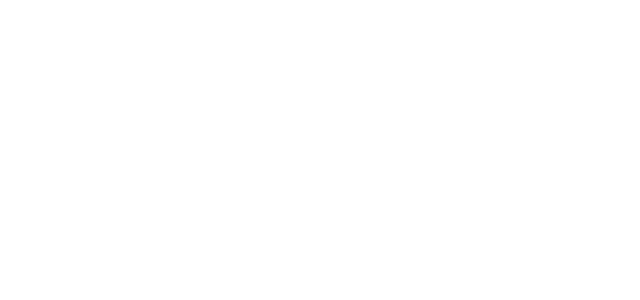
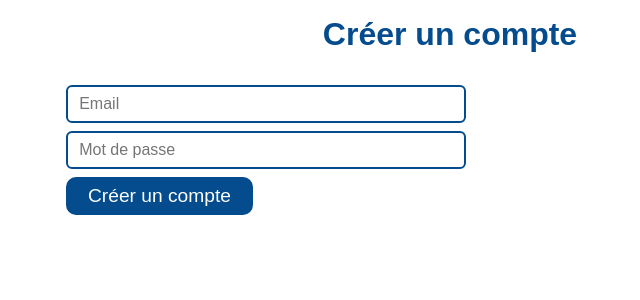
Before and after one commit to voixestlibre/La-voix-est-libre, a React (Vite) app: page /login in a window 1280 px wide. Before the commit this address had no page. Shown: the top 300 px of the page, without its empty margins (190-830 px from the left). Built offline with nearby package versions, Linux system fonts and the light colour scheme.

Commit message:
Enregistrement

```diff
--- a/src/App.tsx
+++ b/src/App.tsx
@@ -1,11 +1,8 @@
 import { BrowserRouter, Routes, Route } from 'react-router-dom';
 import HomePage from './ui/pages/HomePage';
 import CreationPage from './ui/pages/CreationPage';
-
-
-
-import ChefPage from './ui/pages/ChefPage';
-import SingerPage from './ui/pages/SingerPage';
+import SignUpPage from './ui/pages/SignUpPage';
+import LoginPage from './ui/pages/LoginPage';
 
 export default function App() {
   return (
@@ -13,11 +10,8 @@ export default function App() {
       <Routes>
         <Route path="/" element={<HomePage />} />
         <Route path="/create" element={<CreationPage />} />
-
-
-
-        <Route path="/chef" element={<ChefPage />} />
-        <Route path="/singer" element={<SingerPage />} />
+        <Route path="/login" element={<SignUpPage />} />
+        <Route path="/signup" element={<LoginPage />} />
       </Routes>
     </BrowserRouter>
   );
--- /dev/null
+++ b/src/infrastructure/storage/authService.ts
@@ -0,0 +1,19 @@
+// infrastructure/authService.ts
+import { supabase } from './supabaseClient';
+
+export async function signIn(email: string, password: string) {
+  const { data, error } = await supabase.auth.signInWithPassword({ email, password });
+  if (error) throw error;
+  return data; // contient user et session
+}
+
+export async function signUp(email: string, password: string) {
+  const { data, error } = await supabase.auth.signUp({ email, password });
+  if (error) throw error;
+  return data;
+}
+
+export async function signOut() {
+  const { error } = await supabase.auth.signOut();
+  if (error) throw error;
+}
--- /dev/null
+++ b/src/infrastructure/storage/translateSupabaseError.ts
@@ -0,0 +1,17 @@
+// infrastructure/translateSupabaseError.ts
+export function translateSupabaseError(message: string): string {
+    switch (message) {
+      case 'Password should be at least 6 characters.':
+        return 'Le mot de passe doit contenir au moins 6 caractères.';
+      case 'Invalid login credentials':
+        return 'Identifiants incorrects';
+      case 'User not found':
+        return "Utilisateur introuvable";
+      case 'User already registered':
+        return "Cet email est déjà utilisé.";
+      case 'Network error':
+        return "Erreur réseau, veuillez réessayer";
+      default:
+        return message;
+    }
+  }
--- a/src/ui/pages/ChefPage.tsx
+++ /dev/null
@@ -1,3 +0,0 @@
-export default function ChefPage() {
-  return <h1>Page Chef de Chœur</h1>;
-}
--- a/src/ui/pages/HomePage.tsx
+++ b/src/ui/pages/HomePage.tsx
@@ -28,9 +28,9 @@ export default function HomePage() {
         <button
           className="page-button"
           style={{ width: '270px' }}
-          onClick={() => navigate('/singer')}
+          onClick={() => navigate('/login')}
         >
-          Rejoindre une chorale
+          Se connecter
         </button>
       </div>
     </div>
--- /dev/null
+++ b/src/ui/pages/LoginPage.tsx
@@ -0,0 +1,57 @@
+import { useState } from 'react';
+import { useNavigate } from 'react-router-dom';
+import { signIn } from '../../infrastructure/storage/authService';
+import { translateSupabaseError } from '../../infrastructure/storage/translateSupabaseError';
+import '../../App.css';
+
+export default function LoginPage() {
+  const [email, setEmail] = useState('');
+  const [password, setPassword] = useState('');
+  const [loading, setLoading] = useState(false);
+  const [message, setMessage] = useState('');
+  const navigate = useNavigate();
+
+  const handleSubmit = async (e: React.FormEvent<HTMLFormElement>) => {
+    e.preventDefault();
+    setLoading(true);
+    setMessage('');
+
+    try {
+      await signIn(email, password);
+      setMessage('Connexion réussie !');
+      navigate('/'); // redirige vers la page d’accueil
+    } catch (err: any) {
+      setMessage(translateSupabaseError(err.message));
+    } finally {
+      setLoading(false);
+    }
+  };
+
+  return (
+    <div className="page-container">
+      <h2>Connexion</h2>
+      <form onSubmit={handleSubmit}>
+        <input
+          type="email"
+          placeholder="Email"
+          value={email}
+          onChange={(e) => setEmail(e.target.value)}
+          required
+          className="page-form-input"
+        />
+        <input
+          type="password"
+          placeholder="Mot de passe"
+          value={password}
+          onChange={(e) => setPassword(e.target.value)}
+          required
+          className="page-form-input"
+        />
+        <button type="submit" className="page-button" disabled={loading}>
+          {loading ? 'Connexion...' : 'Se connecter'}
+        </button>
+      </form>
+      {message && <p>{message}</p>}
+    </div>
+  );
+}
--- /dev/null
+++ b/src/ui/pages/SignUpPage.tsx
@@ -0,0 +1,65 @@
+import { useState } from 'react';
+import { useNavigate } from 'react-router-dom';
+import { signUp } from '../../infrastructure/storage/authService';
+import { translateSupabaseError } from '../../infrastructure/storage/translateSupabaseError';
+import '../../App.css';
+
+export default function SignUpPage() {
+  const [email, setEmail] = useState('');
+  const [password, setPassword] = useState('');
+  const [loading, setLoading] = useState(false);
+  const [message, setMessage] = useState('');
+  const [accountCreated, setAccountCreated] = useState(false);
+  const navigate = useNavigate();
+
+  const handleSubmit = async (e: React.FormEvent<HTMLFormElement>) => {
+    e.preventDefault();
+    setLoading(true);
+    setMessage('');
+
+    try {
+      await signUp(email, password);
+      setMessage(
+        <>
+          <p>Compte créé !</p>
+          <p>Un email de confirmation vous a été envoyé. Veuillez vérifier votre boîte mail avant de vous connecter.</p>
+        </>
+      );
+      setAccountCreated(true);
+    } catch (err: any) {
+      setMessage(translateSupabaseError(err.message));
+    } finally {
+      setLoading(false);
+    }
+  };
+
+  return (
+    <div className="page-container">
+      <h2>Créer un compte</h2>
+      {!accountCreated && (
+        <form onSubmit={handleSubmit}>
+          <input
+            type="email"
+            placeholder="Email"
+            value={email}
+            onChange={(e) => setEmail(e.target.value)}
+            required
+            className="page-form-input"
+          />
+          <input
+            type="password"
+            placeholder="Mot de passe"
+            value={password}
+            onChange={(e) => setPassword(e.target.value)}
+            required
+            className="page-form-input"
+          />
+          <button type="submit" className="page-button" disabled={loading}>
+            {loading ? 'Création...' : 'Créer un compte'}
+          </button>
+        </form>
+      )}
+      {message && <div>{message}</div>}
+    </div>
+  );
+}
--- a/src/ui/pages/SingerPage.tsx
+++ /dev/null
@@ -1,3 +0,0 @@
-export default function SingerPage() {
-  return <h1>Page Chanteur</h1>;
-}
```
Also changed, not shown: src/ui/pages/HomePage_old.tsx (deleted, +0 -29 lines).
